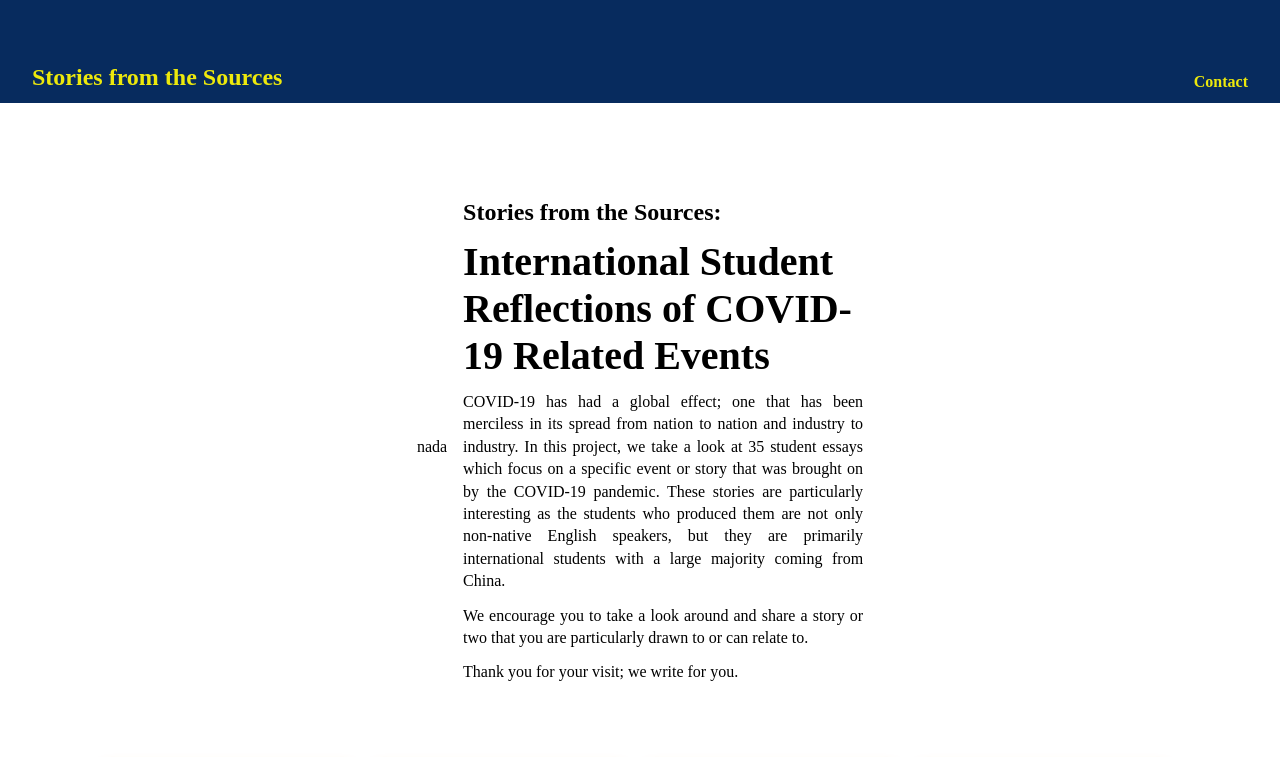
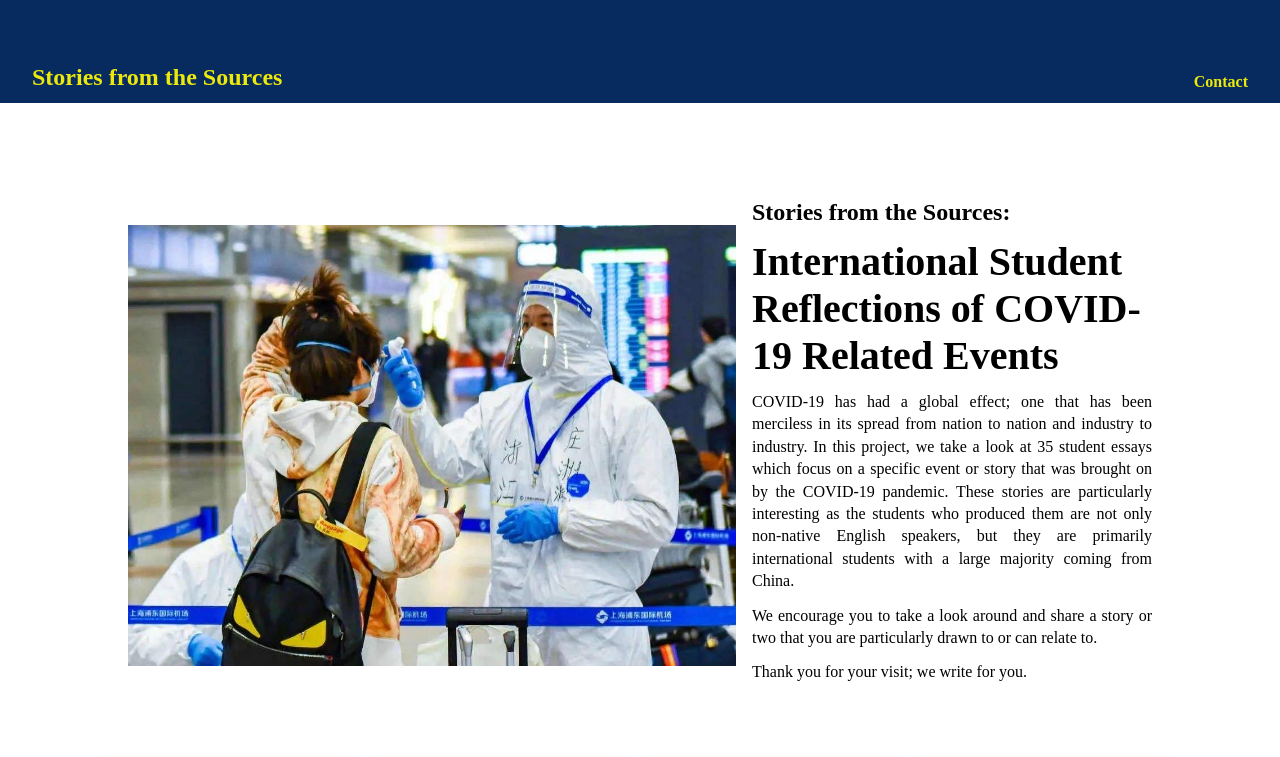
Before and after one commit to keith-corona/wewrite, a Gatsby site: page / in a window 1280 px wide. Shown: the top 757 px of the page. Built offline with nearby package versions, Linux system fonts and the light colour scheme; Gatsby itself is replaced by a stand-in of ours.

Commit message:
added an image

```diff
--- a/src/pages/index.js
+++ b/src/pages/index.js
@@ -3,6 +3,7 @@ import {Link, graphql, useStaticQuery} from "gatsby"
 import Header from "../components/header"
 import Footer from "../components/footer"
 import Container from "../components/container"
+import CoverPhoto from "../images/going_home.jpg"
 
 
 const IndexPage = ({data}) => (
@@ -11,7 +12,7 @@ const IndexPage = ({data}) => (
         <Header headerText="Stories from the Sources" link1Text= "Contact"/>
         <Container>
             <div>
-                nada
+                <img id="cover-photo" src={CoverPhoto} alt="Heading home" />
             </div>
             <div style={{maxWidth: `400px`,}}>
                 <h1>Stories from the Sources:</h1>
--- a/src/styles/global.css
+++ b/src/styles/global.css
@@ -117,3 +117,7 @@ textarea:focus {
     font-size: 2.5rem;
     color: red;
 }
+
+#cover-photo {
+    max-width: 38rem;
+}
```
